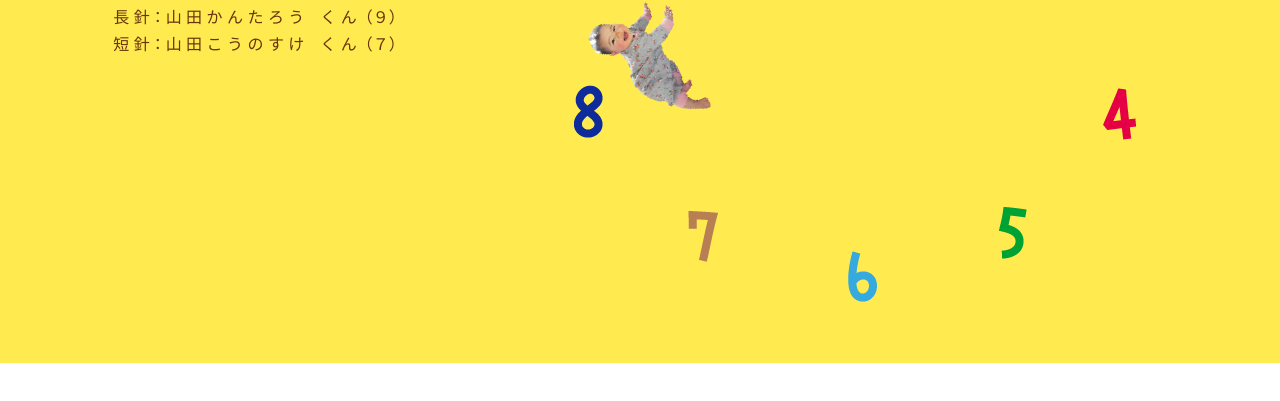
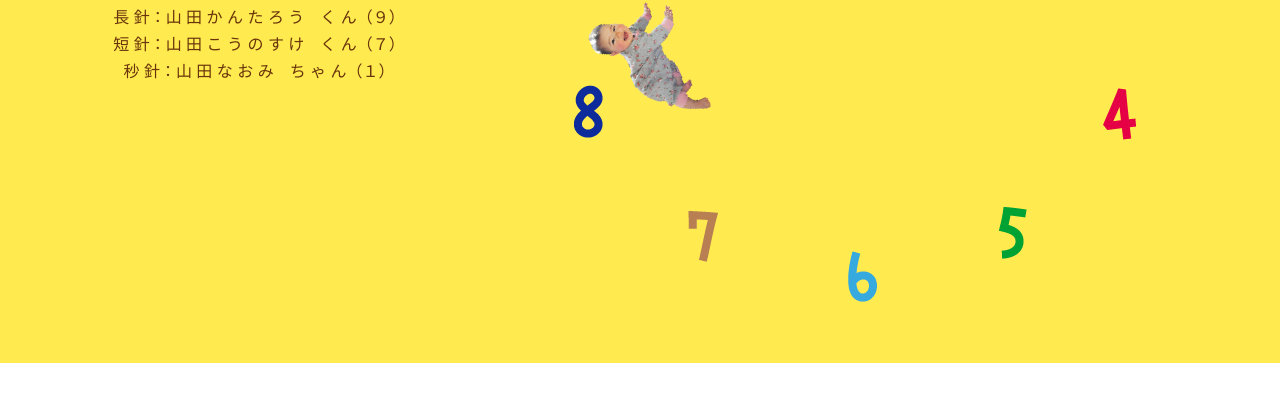
Before and after one commit to NMN-Hackathon/magochan, a plain HTML site: page clock.html in a window 1280 px wide. Shown: the part 437-838 px from the top of the page. Drawn offline with nearby package versions, Linux system fonts and the light colour scheme.

```diff
--- a/clock.html
+++ b/clock.html
@@ -40,6 +40,7 @@
                 <div id="analog-clock-info">
                     <p>長 針：山 田 か ん た ろ う　く ん（９）</p>
                     <p>短 針：山 田 こ う の す け　く ん（７）</p>
+                    <p>秒 針：山 田 な お み　ち ゃ ん（１）</p>
                 </div>
             </div>
 
```
